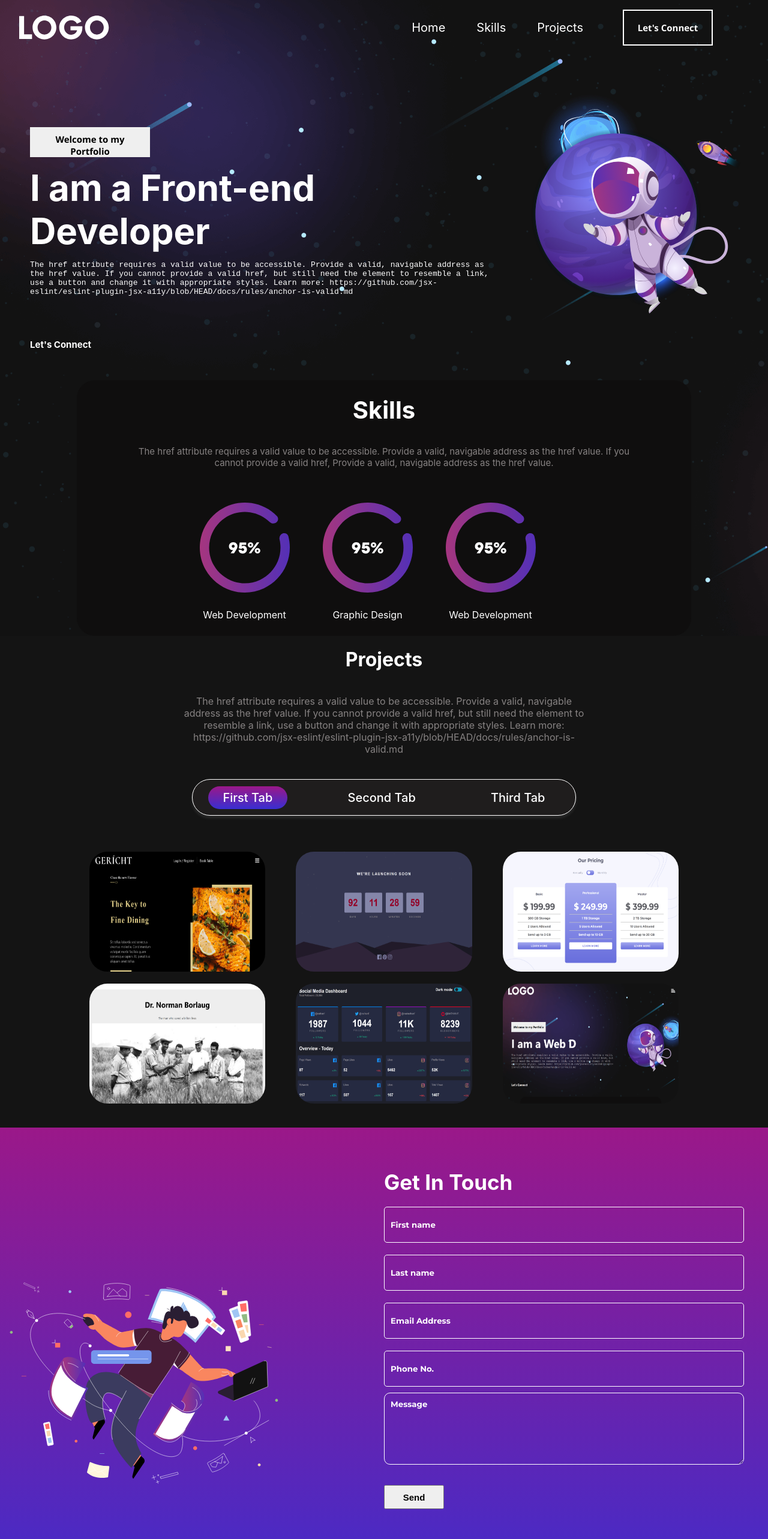
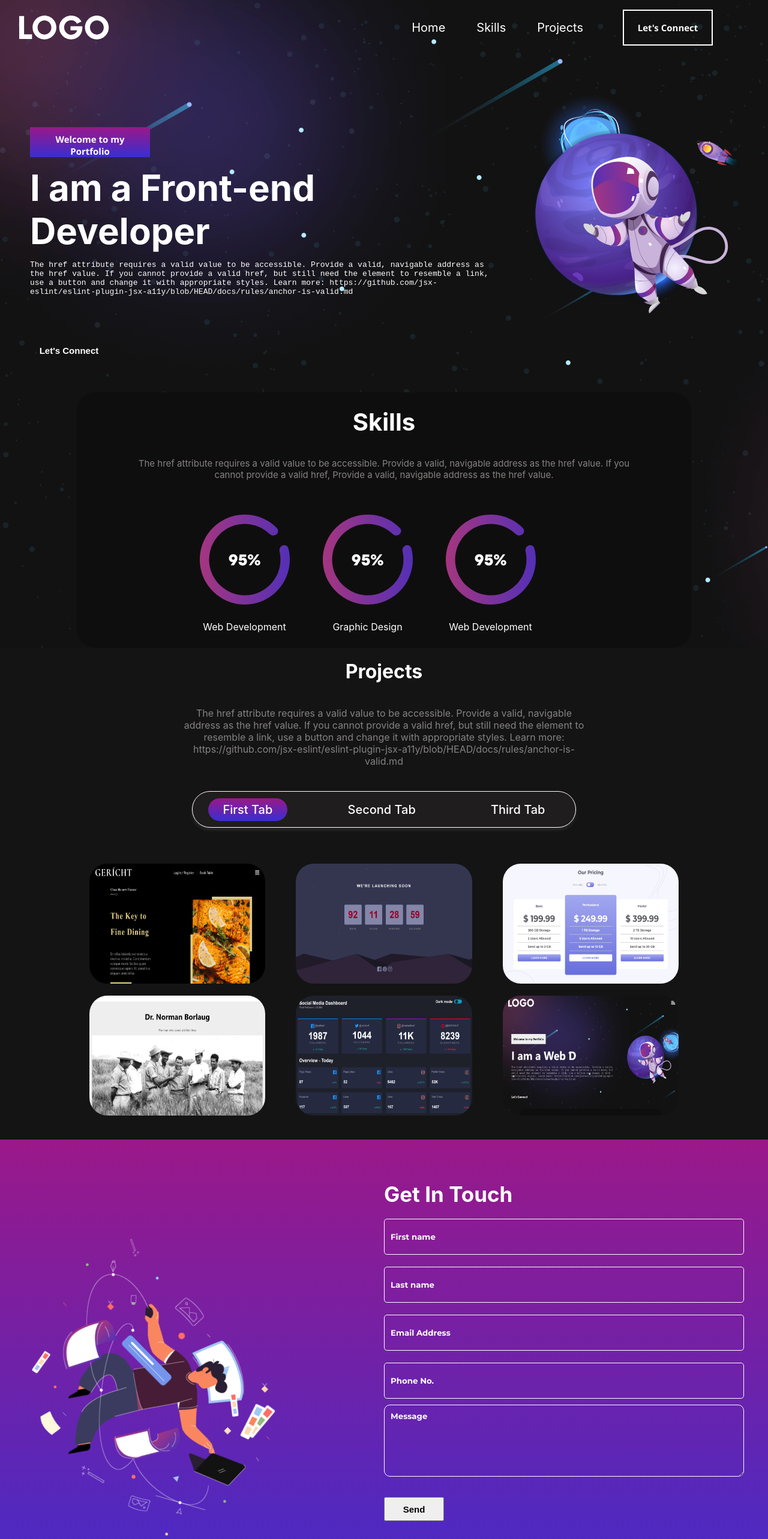
Before and after one commit to Seundave/Portfolio-website-with-advanced-animations, a React (Create React App) app: page / in a window 1280 px wide. Shown: the top 2566 px of the page at 60% size. Built offline with nearby package versions, Linux system fonts and the light colour scheme.

Commit message:
I added animation effect

```diff
--- a/package.json
+++ b/package.json
@@ -11,6 +11,7 @@
     "@testing-library/user-event": "^13.5.0",
     "animate.css": "^4.1.1",
     "bootstrap": "^5.1.3",
+    "framer-motion": "^7.3.6",
     "react": "^18.0.0",
     "react-bootstrap": "^2.3.1",
     "react-bootstrap-icons": "^1.8.4",
--- a/src/Components/Banner.js
+++ b/src/Components/Banner.js
@@ -5,7 +5,8 @@ import React from "react";
 import { useState, useEffect } from "react"
 import '../style.css';
 import Header from "../assets/images/header-img.svg";
-import 'animate.css';
+import {motion} from 'framer-motion'
+// import 'animate.css';
 // import TrackVisibility from 'react-on-screen';
 
 export const Banner = () =>{
@@ -52,10 +53,10 @@ export const Banner = () =>{
                 <button className="Welcome"> Welcome to my Portfolio</button>
                 <h2>I am a {text}</h2>
                 <p> The href attribute requires a valid value to be accessible. Provide a valid, navigable address as the href value. If you cannot provide a valid href, but still need the element to resemble a link, use a button and change it with appropriate styles. Learn more: https://github.com/jsx-eslint/eslint-plugin-jsx-a11y/blob/HEAD/docs/rules/anchor-is-valid.md</p>
-                <span className="connect-us">Let's Connect</span>
+                <button className="connect-us">Let's Connect</button>
             </div>
             <div className="animation">
-                <img src={Header} alt="Header-img" className='Header-img'/>
+                <motion.img src={Header} alt="Header-img" className='Header-img' animate={{rotate: [0,50,0,0]}} transition={{repeat:Infinity,duration:3.5}}/>
             </div>
         </section>
     //  <section className="banner" id="home">
--- a/src/Components/Contactus.js
+++ b/src/Components/Contactus.js
@@ -1,11 +1,13 @@
 import React from 'react'
+import {motion} from 'framer-motion'
 import contact from "../assets/images/contact-img.svg"
+
 
 export const Contactus = () =>{
     return(
        <div className="contact">
             <div className="contact-anim">
-                <img src={contact} alt="contact" className="contact-img"/>
+                <motion.img src={contact} alt="contact" className="contact-img" animate={{rotate: [0,0,50,0]}} transition={{repeat:Infinity,duration:3.5}}/>
             </div>
             <div className='contact-form'>
                 <form>
--- a/src/Components/NavBar.js
+++ b/src/Components/NavBar.js
@@ -56,7 +56,7 @@ export const NavBar = () =>{
                 toggleMenu && (
                 <div className="smallscreen-overlay">
                     <AiOutlineClose color="#fff" cursor="pointer" fontSize={27} className="overlay-close" onClick={showMenu}/>
-                    <ul className='smallscreen-links'>
+                    <ul className='smallscreen-links'onClick={showMenu}>
                         <li className='opensans'><HiHome/><a href="#home">Home</a></li>
                         <li className='opensans'><FcAbout/><a href="#skills">Skills</a></li>
                         <li className='opensans'><MdFastfood/><a href="#Projects">Projects</a></li>
--- a/src/style.css
+++ b/src/style.css
@@ -170,6 +170,7 @@ li{
     background-color: black;
     transition:1s ease;
     flex-direction:column ;
+    /* overflow: hidden; */
 }
 
 .overlay-close{
@@ -185,6 +186,7 @@ li{
     list-style-type:none;
     display: flex;
     flex-direction: column;
+    margin:150px 0px;
 }
 
 .smallscreen-links li{
@@ -309,6 +311,8 @@ section{
     margin-top: 120px;
     padding:10px;
     text-align: center;
+    color:white;
+    background: linear-gradient(hsl(308, 73%, 35%), hsl(244, 64%, 50%));;
     border:none;
     font-family:'Segoe UI', Tahoma, Geneva, Verdana, sans-serif;
 }
@@ -328,10 +332,20 @@ section{
 }
 
 .connect-us{
+    width:130px;
+    height:40px;
     margin-left:50px;
     font-size: 15px;
-    margin-top: 100px;
+    border-radius: 3px;
+    color:white;
+    background-color: transparent;
+    border:none;
+    /* margin-top: 100px; */
     font-weight: 700;
+}
+
+.connect-us:hover{
+    color:orange;
 }
 
 
@@ -551,6 +565,11 @@ svg{
     justify-content: center;
 
 }
+
+/* .Projecttab > a{
+    width:38%;
+    height:100px;
+} */
 
 .img1{
     width:38%;
@@ -1007,7 +1026,7 @@ textarea {
 
     .contact-img {
         /* width: 80%; */
-        padding-top: 50px;
+        padding-top: 80px;
     }
 
     .contact-form {
```
Also changed, not shown: 1 other file (tests, documents, lock files or other folders).
